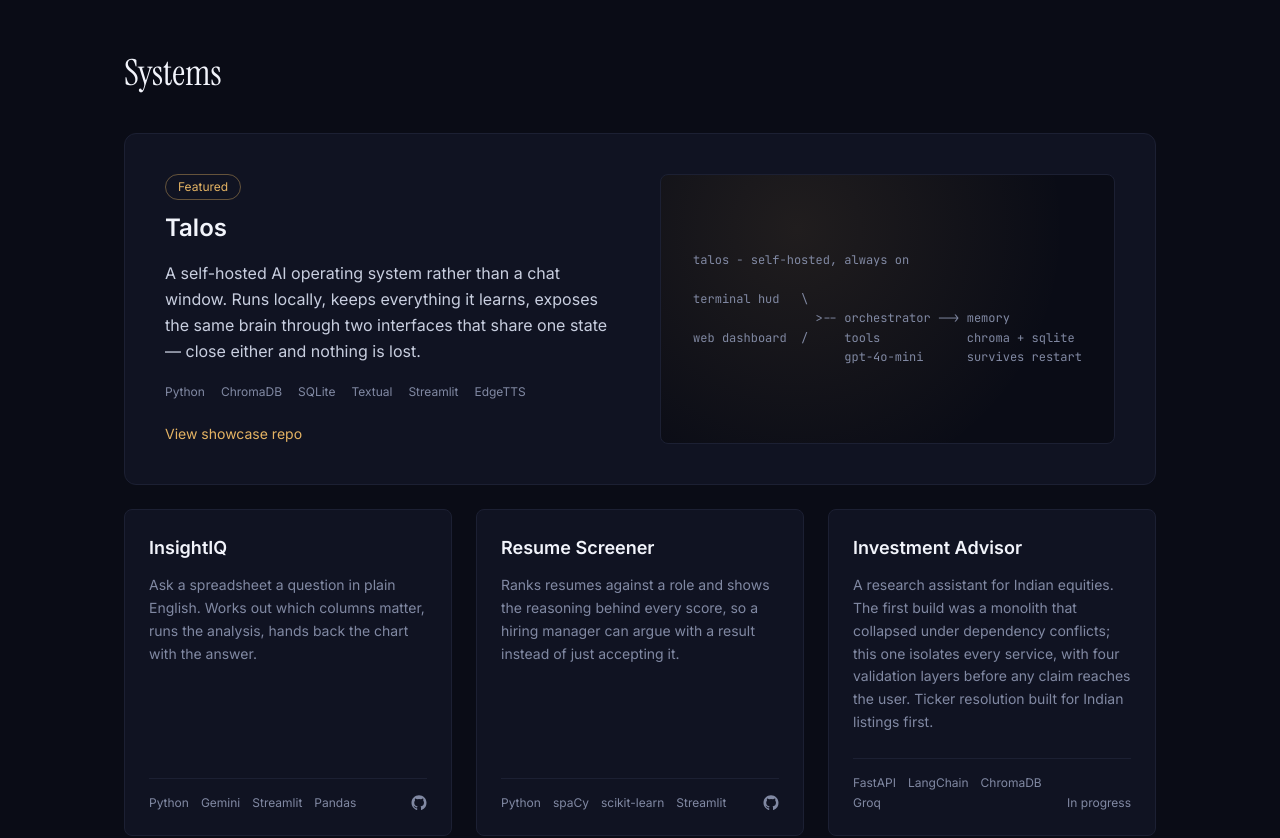
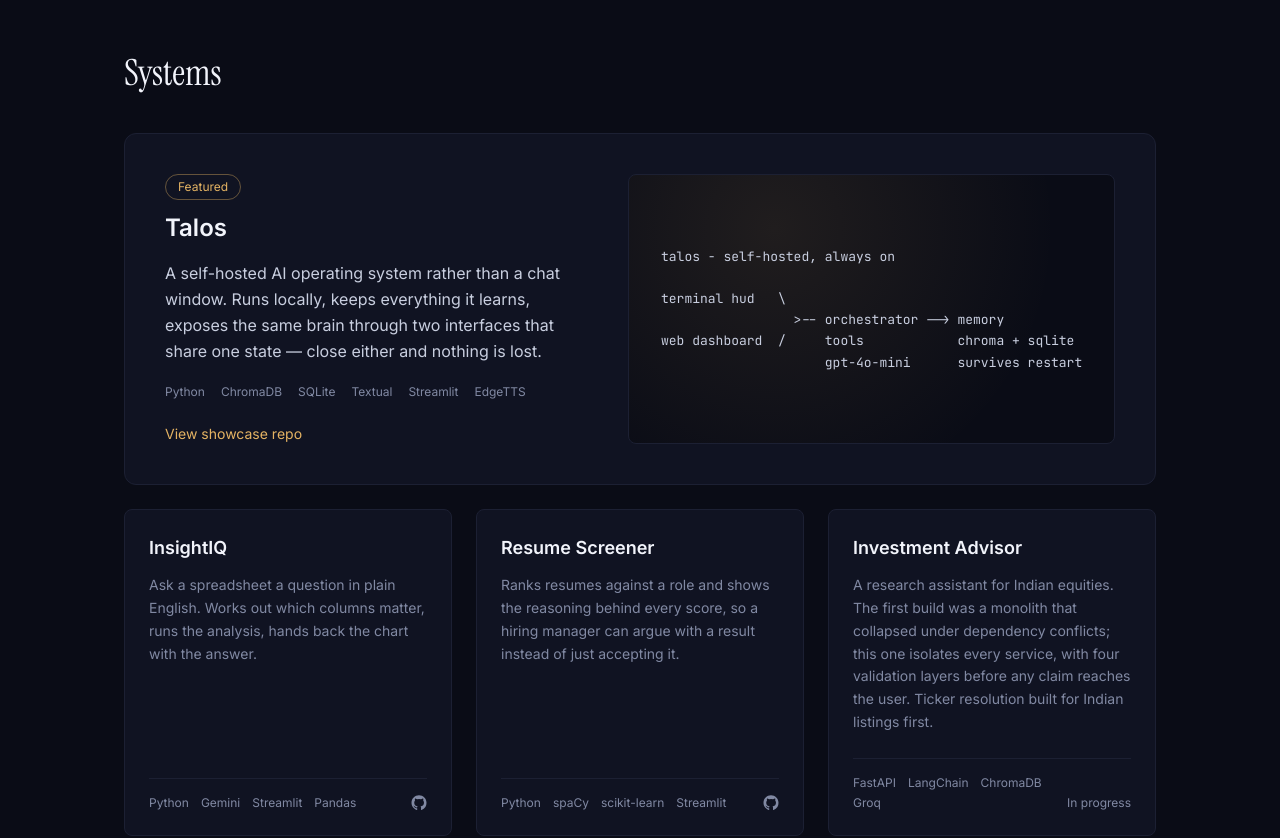
Before and after one commit to Perseus4674/Ishan, a Next.js app: page / in a window 1280 px wide. Shown: the part 2260-3098 px from the top of the page. Built offline with nearby package versions, Linux system fonts and the light colour scheme; no server answers.

Commit message:
Make the Talos ASCII diagram legible
13px instead of 11px and --text instead of --muted. The diagram column
widens slightly so 54 columns fit without clipping. Below md the card is
only ~260px wide, where the diagram would be either unreadably small or a
scroll-box, so it drops to text-only there.

```diff
--- a/src/components/ui/FeaturedCard.tsx
+++ b/src/components/ui/FeaturedCard.tsx
@@ -2,7 +2,7 @@
 
 export function FeaturedCard({ project }: { project: Project }) {
   return (
-    <article className="grid gap-8 overflow-hidden rounded-xl border border-line bg-panel p-6 sm:p-8 md:grid-cols-2 md:gap-10 md:p-10">
+    <article className="grid gap-8 overflow-hidden rounded-xl border border-line bg-panel p-6 sm:p-8 md:grid-cols-[1fr_1.15fr] md:gap-10 md:p-10">
       <div className="flex min-w-0 flex-col">
         <span className="mb-3 w-fit rounded-full border border-amber/40 px-3 py-1 text-xs text-amber">
           Featured
@@ -28,8 +28,10 @@
         )}
       </div>
 
-      <div className="flex min-w-0 items-center justify-center rounded-lg border border-line bg-[radial-gradient(circle_at_30%_20%,rgba(228,179,99,0.10),transparent_70%)] bg-deep p-6">
-        <pre className="overflow-x-auto font-mono text-[11px] leading-relaxed text-muted sm:text-xs">
+      {/* Below md the card is only ~260px wide, where a 54-column diagram is
+          either unreadably small or a scroll-box — so the card goes text-only. */}
+      <div className="hidden min-w-0 items-center justify-center rounded-lg border border-line bg-[radial-gradient(circle_at_30%_20%,rgba(228,179,99,0.10),transparent_70%)] bg-deep p-6 md:flex">
+        <pre className="overflow-x-auto font-mono text-[13px] leading-relaxed text-text">
           {project.ascii}
         </pre>
       </div>
```
